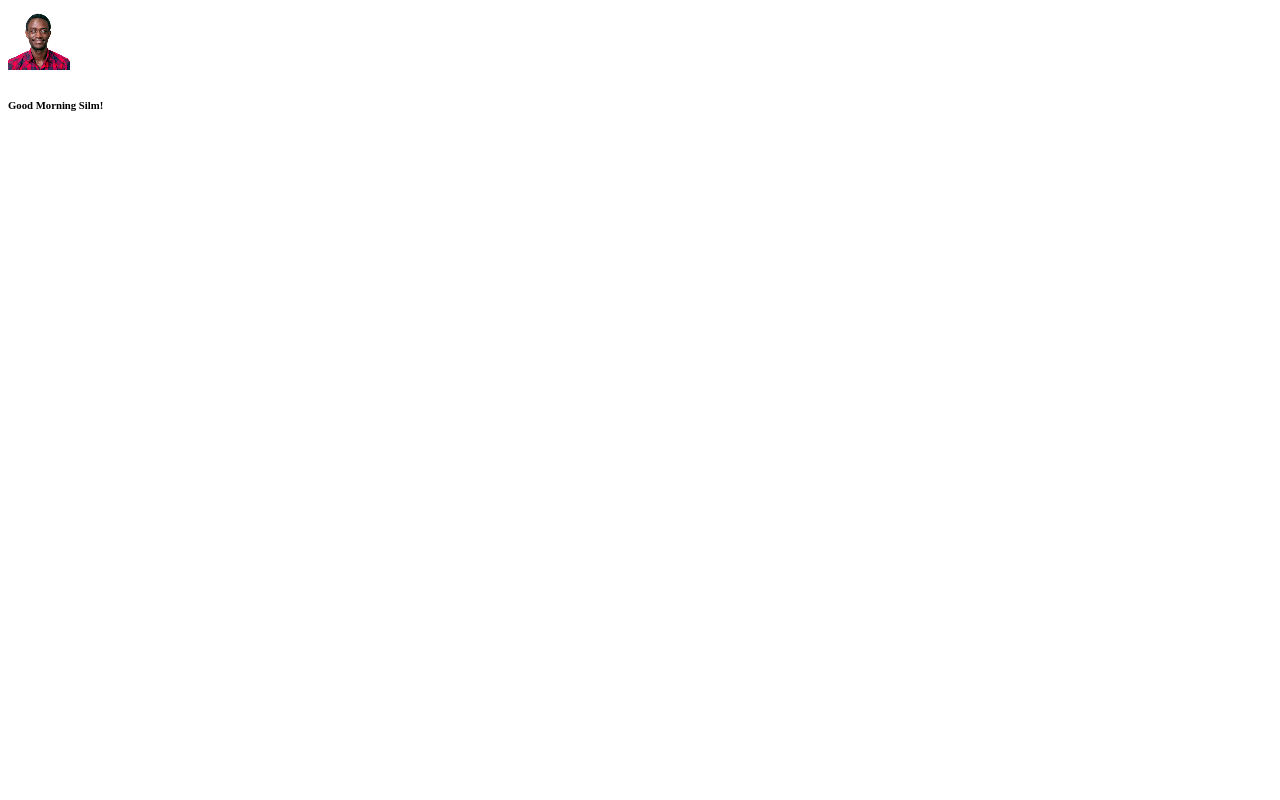
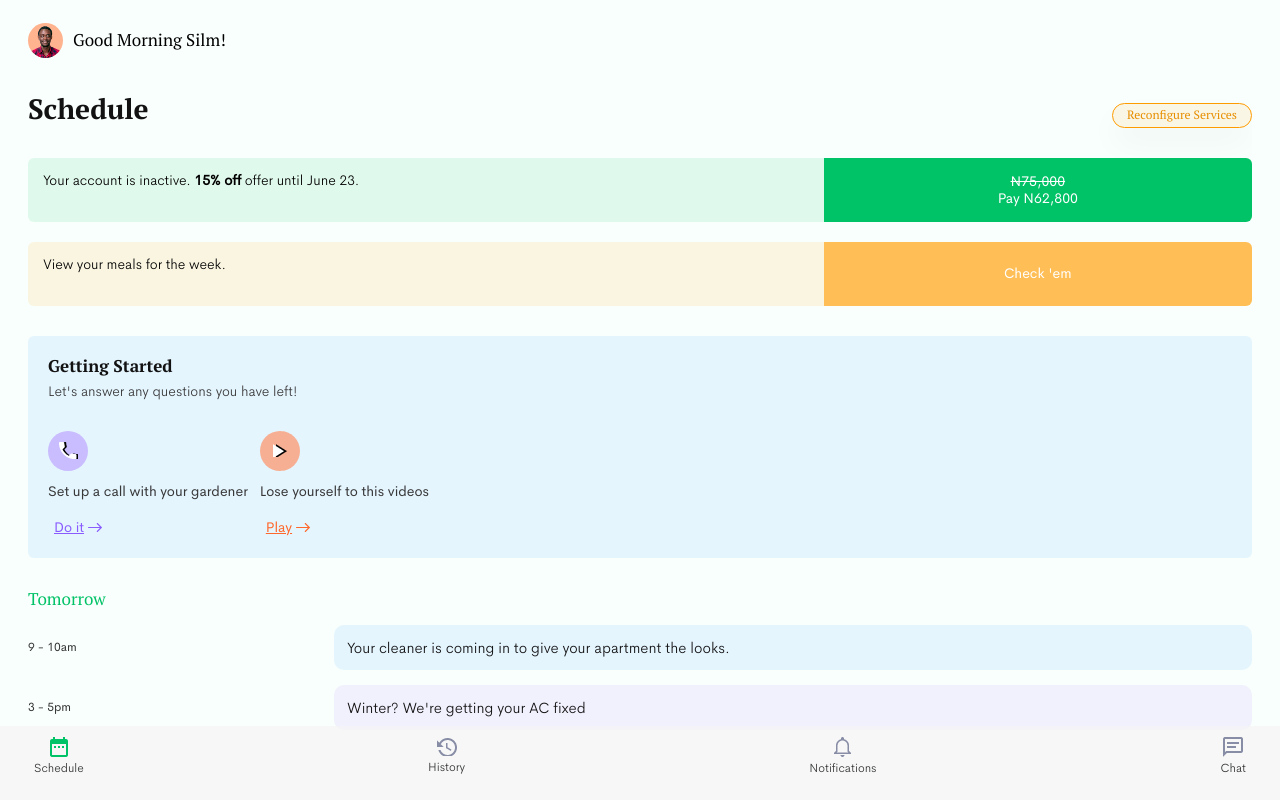
Before and after one commit to marybngozi/inden, a plain HTML site: page index.html in a window 1280 px wide. Drawn offline with Linux system fonts and the light colour scheme.

Commit message:
implement page look

```diff
--- /dev/null
+++ b/assets/css/normalize.css
@@ -0,0 +1,74 @@
+/* Box sizing rules */
+*,
+*::before,
+*::after {
+  box-sizing: border-box;
+}
+
+/* Remove default margin */
+body,
+h1,
+h2,
+h3,
+h4,
+h5,
+p,
+figure,
+blockquote,
+dl,
+dd {
+  margin: 0;
+}
+
+/* Remove list styles on ul, ol elements with a list role, which suggests default styling will be removed */
+ul[role="list"],
+ol[role="list"] {
+  list-style: none;
+}
+
+/* Set core root defaults */
+html:focus-within {
+  scroll-behavior: smooth;
+}
+
+/* Set core body defaults */
+body {
+  min-height: 100vh;
+  text-rendering: optimizeSpeed;
+  line-height: 1.5;
+}
+
+/* A elements that don't have a class get default styles */
+a:not([class]) {
+  text-decoration-skip-ink: auto;
+}
+
+/* Make images easier to work with */
+img,
+picture {
+  max-width: 100%;
+}
+
+/* Inherit fonts for inputs and buttons */
+input,
+button,
+textarea,
+select {
+  font: inherit;
+}
+
+/* Remove all animations, transitions and smooth scroll for people that prefer not to see them */
+@media (prefers-reduced-motion: reduce) {
+  html:focus-within {
+    scroll-behavior: auto;
+  }
+
+  *,
+  *::before,
+  *::after {
+    animation-duration: 0.01ms !important;
+    animation-iteration-count: 1 !important;
+    transition-duration: 0.01ms !important;
+    scroll-behavior: auto !important;
+  }
+}
--- /dev/null
+++ b/assets/css/styles.css
@@ -0,0 +1,372 @@
+@import url("https://fonts.googleapis.com/css2?family=PT+Serif:wght@400;700&display=swap");
+
+@font-face {
+  font-family: "Cerebri Sans";
+  src: url("/assets/font/CerebriSans-Light.woff2");
+  font-weight: 300;
+}
+
+@font-face {
+  font-family: "Cerebri Sans";
+  src: url("/assets/font/CerebriSans-Regular.woff2");
+  font-weight: 400;
+}
+
+:root {
+  --fw-0: 400;
+  --fw-1: 700;
+  --fs-01: 12px;
+  --fs-14: 14px;
+  --fs-0: 16px;
+  --fs-1: 17px;
+  --fs-4: 28px;
+}
+body {
+  font-family: "PT Serif", serif;
+  padding: 15px 28px 0 28px;
+  position: relative;
+  background: #f9fffc;
+}
+header {
+  display: flex;
+  align-items: center;
+  height: 50px;
+}
+header > div {
+  background-color: #ffb48f;
+  border-radius: 50%;
+  width: 35px;
+  height: 35px;
+  margin-right: 10px;
+}
+header > div > img {
+  width: 100%;
+  height: 100%;
+  border-radius: 50%;
+}
+header > h4 {
+  font-size: var(--fs-1);
+  font-weight: var(--fw-0);
+  line-height: 22px;
+}
+main {
+  overflow-y: scroll;
+  height: calc(100vh - 130px);
+  -ms-overflow-style: none;
+  scrollbar-width: none;
+}
+/* Hide scrollbar for Chrome, Safari and Opera */
+main::-webkit-scrollbar {
+  display: none;
+}
+
+/* SECTION - TOP*/
+section#top {
+  margin-top: 25px;
+  display: flex;
+  justify-content: space-between;
+  align-items: baseline;
+}
+#top h2 {
+  font-size: var(--fs-4);
+  font-weight: var(--fw-1);
+  line-height: 37px;
+  color: #121212;
+}
+#top button {
+  font-size: var(--fs-01);
+  width: 140px;
+  height: 25px;
+  border-radius: 13px;
+  color: #e78f00;
+  background-color: rgb(254, 155, 0, 0.09);
+  box-shadow: 0 16px 32px 0 rgba(0, 0, 0, 0.04);
+  border: 0.8px solid #fe9b00;
+}
+
+/* SECTION - CARDS */
+section#cards {
+  margin-top: 30px;
+}
+.card-pill {
+  display: flex;
+  height: 64px;
+  border-radius: 6px;
+}
+.card-pill > div {
+  width: 65%;
+  font-family: "Cerebri Sans";
+  font-weight: 300;
+  font-size: var(--fs-14);
+  padding: 12px 15px 12px 15px;
+  border-radius: 6px 0px 0px 6px;
+}
+.card-pill > button {
+  width: 35%;
+  border-radius: 0 6px 6px 0;
+  border: none;
+  color: #fff;
+  font-family: "Cerebri Sans";
+  font-size: var(--fs-14);
+  line-height: 17px;
+}
+.card-pill > button p:first-child {
+  text-decoration: line-through;
+}
+#greenCard > div {
+  background: rgb(0, 194, 103, 0.1);
+}
+#greenCard > div span {
+  font-weight: var(--fw-1);
+}
+#greenCard > button {
+  background: #00c267;
+}
+#yellowCard {
+  cursor: pointer;
+  margin-top: 20px;
+}
+#yellowCard > div {
+  background: #f9f5e1;
+}
+#yellowCard > button {
+  background: #ffbe56;
+}
+
+/* SECTION - BOX */
+section#box {
+  margin-top: 30px;
+  background: rgb(207, 236, 255, 0.5);
+  padding: 20px;
+  border-radius: 6px;
+}
+#box > h5 {
+  color: #121212;
+  font-size: var(--fs-1);
+  font-weight: var(--fw-1);
+  line-height: 20px;
+}
+#box > p {
+  color: #383838;
+  font-family: "Cerebri Sans";
+  font-size: var(--fs-14);
+  font-weight: 300;
+  line-height: 20px;
+  margin-top: 5px;
+}
+#box > div {
+  display: flex;
+  margin-top: 30px;
+}
+.icon-box {
+  width: 40px;
+  height: 40px;
+  border-radius: 50%;
+  display: flex;
+  justify-content: center;
+  align-items: center;
+  margin-bottom: 10px;
+}
+#box > div p {
+  color: #383838;
+  font-family: "Cerebri Sans";
+  font-size: var(--fs-14);
+  line-height: 20px;
+  padding-right: 12px;
+}
+.icon-box img {
+  width: auto;
+  height: auto;
+}
+.icon-box-1 {
+  background: rgba(190, 164, 255, 0.7);
+}
+.icon-box-2 {
+  background: rgba(255, 146, 101, 0.7);
+}
+#box button {
+  border: none;
+  background: transparent;
+  font-family: "Cerebri Sans";
+  font-size: 14px;
+  line-height: 20px;
+  margin-top: 15px;
+}
+.text-purple {
+  text-decoration: underline;
+  color: #8a5cff;
+}
+.text-orange {
+  text-decoration: underline;
+  color: #ff682a;
+}
+
+/* SECTION - TIMELINE */
+#timeline {
+  margin-top: 30px;
+  margin-bottom: 30px;
+}
+#timeline > div {
+  margin-top: 20px;
+}
+#timeline h5 {
+  color: #00c267;
+  font-family: "PT Serif";
+  font-size: var(--fs-1);
+  line-height: 22px;
+  font-weight: var(--fw-400);
+}
+.event {
+  display: flex;
+  margin-top: 15px;
+  justify-content: space-between;
+  align-items: center;
+}
+.event-time {
+  width: 25%;
+  color: #333;
+  font-family: "Cerebri Sans";
+  font-size: 12px;
+  line-height: 15px;
+}
+.event-action {
+  width: 75%;
+  border-radius: 10px;
+  padding: 13px;
+  color: #121212;
+}
+.ea-1 {
+  background-color: rgb(207, 236, 255, 0.5);
+}
+.ea-2 {
+  background-color: rgb(234, 226, 254, 0.5);
+}
+.event-action p {
+  color: #121212;
+  font-family: "Cerebri Sans";
+  font-size: 15px;
+  font-weight: 300;
+  line-height: 19px;
+}
+
+/* FOOTER */
+footer {
+  height: 74px;
+  position: absolute;
+  background-color: rgba(244, 244, 244, 0.75);
+  bottom: 0vh;
+  left: 0;
+  right: 0;
+  display: flex;
+  justify-content: space-between;
+  padding: 10px 28px 20px 28px;
+}
+footer button {
+  border: none;
+  display: flex;
+  flex-direction: column;
+  justify-content: center;
+  align-items: center;
+  background-color: transparent;
+}
+footer button p {
+  color: #303030;
+  font-family: "Cerebri Sans";
+  font-size: 12px;
+  font-weight: 300;
+  line-height: 22px;
+}
+
+/* SECTION - TODAYMEALS */
+#todayMeals {
+  position: absolute;
+  bottom: 0;
+  top: 0;
+  right: 0;
+  left: 0;
+  z-index: 2;
+  background-color: rgba(0, 0, 0, 0.9);
+}
+.close {
+  display: none !important;
+}
+.open {
+  display: block;
+}
+.modal-body {
+  margin-top: 130px;
+  height: calc(100vh - 130px);
+  border-radius: 20px 20px 0 0;
+  background-color: #fff;
+}
+.modal-body > div {
+  height: 87px;
+  display: flex;
+  justify-content: space-between;
+}
+.modal-body > div > div {
+  background: #f9f5e1;
+  border-radius: 20px 0 0 0;
+  width: 70%;
+  padding: 30px;
+  color: #121212;
+  font-size: 20px;
+  font-weight: 700;
+  line-height: 26px;
+}
+#todayMeals button {
+  border: none;
+  border-radius: 0 20px 0 0;
+  background-color: #ffbe56;
+  width: 30%;
+}
+#todayMeals ul {
+  margin: 30px 0;
+  padding-inline-start: 0px;
+}
+#todayMeals ul li {
+  display: flex;
+  list-style: none;
+  align-items: center;
+  padding-left: 30px;
+  margin-bottom: 25px;
+  cursor: pointer;
+}
+#todayMeals ul li img {
+  width: 60px;
+  height: 60px;
+  margin-right: 20px;
+}
+#todayMeals ul li h5 {
+  color: #303030;
+  font-family: "Cerebri Sans";
+  font-size: 18px;
+  font-weight: 300;
+  line-height: 24px;
+}
+#todayMeals ul li p {
+  color: #6c6c6c;
+  font-family: "Cerebri Sans";
+  font-size: 15px;
+  font-weight: 300;
+  line-height: 24px;
+}
+
+/* SECTION - MEALIMG */
+#mealImg {
+  position: absolute;
+  bottom: 0;
+  top: 0;
+  right: 0;
+  left: 0;
+  z-index: 4;
+  background-color: rgba(0, 0, 0, 0.9);
+  display: flex;
+  align-items: center;
+  justify-content: center;
+}
+
+#mealImg img {
+  width: 100%;
+  height: 368px;
+}
--- a/index.html
+++ b/index.html
@@ -4,16 +4,178 @@
     <meta charset="UTF-8" />
     <meta http-equiv="X-UA-Compatible" content="IE=edge" />
     <meta name="viewport" content="width=device-width, initial-scale=1.0" />
-    <link rel="stylesheet" href="styles.css" />
+    <link
+      rel="shortcut icon"
+      href="./assets/images/favicon.ico"
+      type="image/x-icon"
+    />
+    <link rel="stylesheet" href="./assets/css/normalize.css" />
+    <link rel="stylesheet" href="./assets/css/styles.css" />
     <title>Inden</title>
   </head>
   <body>
     <header>
-      <img src="./assets/images/dp.png" alt="user profile pics" />
-      <h6>Good Morning Silm!</h6>
+      <div>
+        <img src="./assets/images/dp.png" alt="user profile pics" />
+      </div>
+      <h4>Good Morning Silm!</h4>
     </header>
-    <main></main>
-    <footer></footer>
+
+    <main>
+      <!-- top section -->
+      <section id="top">
+        <h2>Schedule</h2>
+
+        <button>Reconfigure Services</button>
+      </section>
+
+      <!-- cards section -->
+      <section id="cards">
+        <div id="greenCard" class="card-pill">
+          <div>
+            <p>
+              Your account is inactive. <span>15% off</span> offer until June
+              23.
+            </p>
+          </div>
+
+          <button>
+            <p>N75,000</p>
+            <p>Pay N62,800</p>
+          </button>
+        </div>
+
+        <div id="yellowCard" class="card-pill">
+          <div>
+            <p>View your meals for the week.</p>
+          </div>
+
+          <button>
+            <span>Check 'em</span>
+          </button>
+        </div>
+      </section>
+
+      <!-- box section -->
+      <section id="box">
+        <h5>Getting Started</h5>
+        <p>Let's answer any questions you have left!</p>
+
+        <div>
+          <div>
+            <div class="icon-box icon-box-1">
+              <img src="./assets/icons/call.png" alt="phone icon" />
+            </div>
+            <p>Set up a call with your gardener</p>
+            <button>
+              <span class="text-purple">Do it</span>
+              <img src="./assets/icons/arrow-p.png" alt="arrow icon" />
+            </button>
+          </div>
+
+          <div>
+            <div class="icon-box icon-box-2">
+              <img src="./assets/icons/play.png" alt="video icon" />
+            </div>
+            <p>Lose yourself to this videos</p>
+            <button>
+              <span class="text-orange">Play</span>
+              <img src="./assets/icons/arrow-o.png" alt="arrow icon" />
+            </button>
+          </div>
+        </div>
+      </section>
+
+      <!-- timeline section -->
+      <section id="timeline">
+        <div>
+          <h5>Tomorrow</h5>
+
+          <div class="event">
+            <div class="event-time">
+              <p>9 - 10am</p>
+            </div>
+            <div class="event-action ea-1">
+              <p>Your cleaner is coming in to give your apartment the looks.</p>
+            </div>
+          </div>
+
+          <div class="event">
+            <div class="event-time">
+              <p>3 - 5pm</p>
+            </div>
+            <div class="event-action ea-2">
+              <p>Winter? We're getting your AC fixed</p>
+            </div>
+          </div>
+        </div>
+
+        <div>
+          <h5>Friday, July 27</h5>
+
+          <div class="event">
+            <div class="event-time">
+              <p>9 - 10am</p>
+            </div>
+            <div class="event-action ea-1">
+              <p>Your cleaner came in to give your apartment the looks.</p>
+            </div>
+          </div>
+        </div>
+      </section>
+
+      <!-- todayMeals section -->
+      <section id="todayMeals" class="close">
+        <div class="modal-body">
+          <div>
+            <div>
+              <h4>Today's Meals</h4>
+            </div>
+            <button id="closeBtn">
+              <img src="./assets/icons/close.png" alt="close icon" />
+            </button>
+          </div>
+
+          <ul id="mealList">
+            <!-- INJECT THE LIST FROM JavaScript-->
+            <!-- <li class="food-list">
+              <img src="./assets/images/pap.png" alt="Akara and pap" />
+              <div>
+                <h5>Akara & Pap</h5>
+                <p>Carbohydrate</p>
+              </div>
+            </li> -->
+          </ul>
+        </div>
+      </section>
+
+      <!-- todayMeals section -->
+      <section id="mealImg" class="close">
+        <div>
+          <img src="./assets/images/showfood.png" alt="akra food" />
+        </div>
+      </section>
+    </main>
+
+    <footer>
+      <button>
+        <img src="./assets/icons/calendar.png" alt="calender" />
+        <p>Schedule</p>
+      </button>
+      <button>
+        <img src="./assets/icons/history.png" alt="calender" />
+        <p>History</p>
+      </button>
+      <button>
+        <img src="./assets/icons/bell.png" alt="calender" />
+        <p>Notifications</p>
+      </button>
+      <button>
+        <img src="./assets/icons/chat.png" alt="calender" />
+        <p>Chat</p>
+      </button>
+    </footer>
+
     <script src="main.js"></script>
   </body>
 </html>
--- a/main.js
+++ b/main.js
@@ -0,0 +1,79 @@
+const Meals = [
+  {
+    name: "Akara & Pap",
+    image: "pap",
+    class: "Carbohydrate",
+  },
+  {
+    name: "Jollof Rice",
+    image: "rice",
+    class: "Protein",
+  },
+  {
+    name: "Gastonton",
+    image: "gastonton",
+    class: "Carbohydrate",
+  },
+  {
+    name: "Port Domenic",
+    image: "port",
+    class: "Carbohydrate",
+  },
+  {
+    name: "Carleeville",
+    image: "carl",
+    class: "Fat & Oils",
+  },
+  {
+    name: "South Chesleyton",
+    image: "chesleyton",
+    class: "Vegetable",
+  },
+];
+
+// get DOM elements
+const todayMealsEl = document.querySelector("#todayMeals");
+const mealUl = document.querySelector("#mealList");
+const openBtn = document.querySelector("#yellowCard");
+const closeBtn = document.querySelector("#closeBtn");
+const mealImgEl = document.querySelector("#mealImg");
+
+Meals.forEach((meal) => {
+  const liEl = `
+    <li class="food-list">
+      <img src="./assets/images/${meal.image}.png" alt="${meal.name}" />
+      <div>
+        <h5>${meal.name}</h5>
+        <p>${meal.class}</p>
+      </div>
+    </li>
+  `;
+
+  mealUl.insertAdjacentHTML("beforeend", liEl);
+});
+
+openBtn.addEventListener("click", (e) => {
+  todayMealsEl.classList.remove("close");
+  todayMealsEl.classList.add("open");
+});
+
+closeBtn.addEventListener("click", (e) => {
+  todayMealsEl.classList.remove("open");
+  todayMealsEl.classList.add("close");
+});
+
+const liElements = document.querySelectorAll(".food-list");
+
+liElements.forEach((el) => {
+  el.addEventListener("click", (e) => {
+    mealImgEl.classList.remove("close");
+    mealImgEl.classList.add("open");
+  });
+});
+
+mealImgEl.addEventListener("click", (e) => {
+  if (e.target.matches("#mealImg")) {
+    mealImgEl.classList.remove("open");
+    mealImgEl.classList.add("close");
+  }
+});
```
Also changed, not shown: styles.css (deleted).
